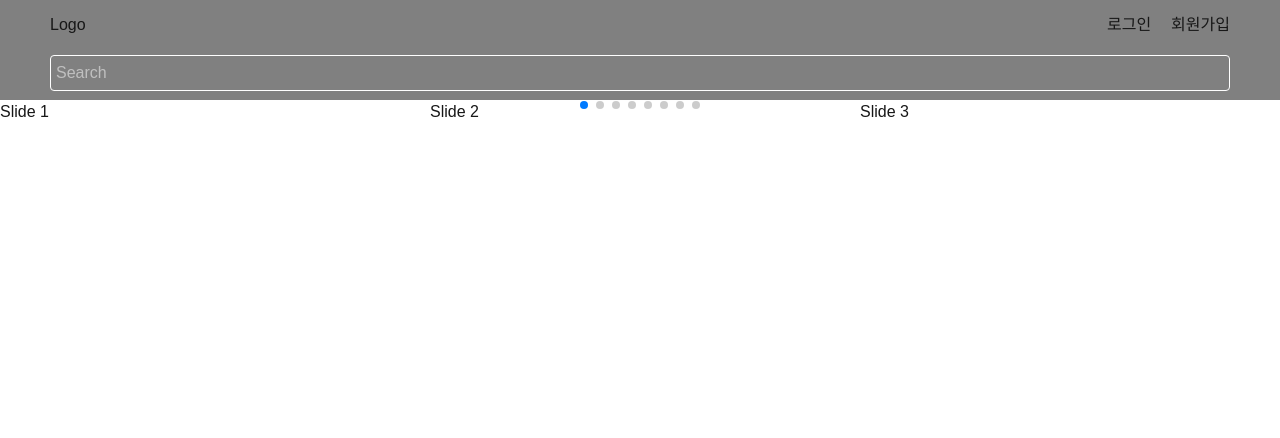
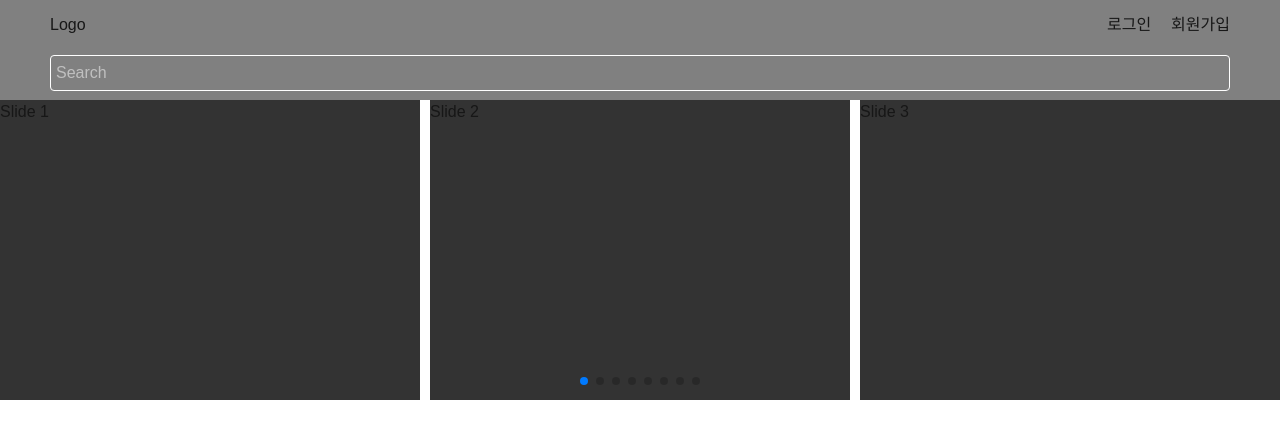
Before and after one commit to DevWonny/Shopmarker, a Next.js app: page / in a window 1280 px wide. Shown: the top 438 px of the page. Built offline with nearby package versions, Linux system fonts and the light colour scheme.

Commit message:
Banner 스타일 구현 완료

```diff
--- a/app/page.tsx
+++ b/app/page.tsx
@@ -4,10 +4,11 @@ import { Pagination } from 'swiper/modules';
 // style
 import 'swiper/css';
 import 'swiper/css/pagination';
+import '@/styles/app/page.scss';
 
 export default function Main() {
   return (
-    <div className="main-wrap">
+    <div className="main-wrap w-full">
       <Swiper
         className="banner-container"
         slidesPerView={3}
@@ -26,6 +27,7 @@ export default function Main() {
         <SwiperSlide>Slide 9</SwiperSlide>
         <SwiperSlide>Slide 10</SwiperSlide>
       </Swiper>
+
       <div className="product-container"></div>
     </div>
   );
--- /dev/null
+++ b/styles/app/page.scss
@@ -0,0 +1,8 @@
+div.main-wrap {
+  .banner-container {
+    height: 300px;
+    div.swiper-slide {
+      background-color: #333;
+    }
+  }
+}
```
